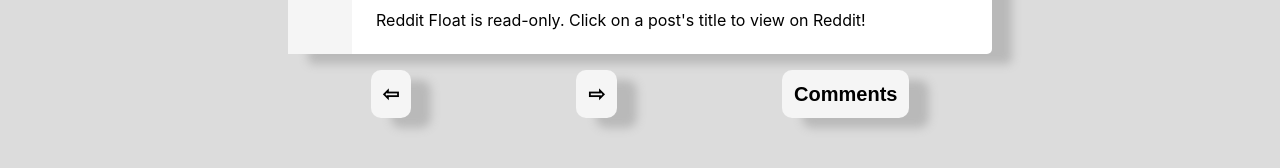
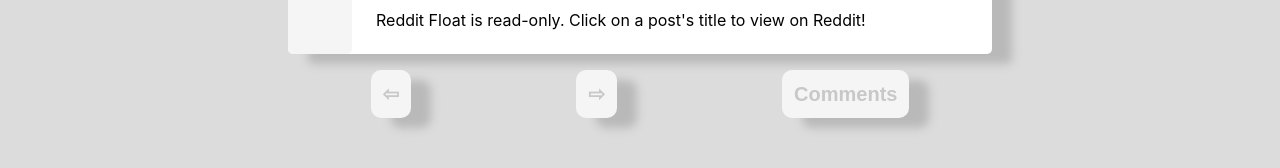
Before and after one commit to carokrny/reddit_float, a React (Create React App) app: page / in a window 1280 px wide. Shown: the part 481-649 px from the top of the page. Built offline with nearby package versions, Linux system fonts and the light colour scheme.

Commit message:
Fix display issues related to border shape and hovering

```diff
--- a/src/components/Buttons/Buttons.css
+++ b/src/components/Buttons/Buttons.css
@@ -24,3 +24,13 @@
 button:hover {
     background-color: rgb(190, 190, 190);
 }
+
+button:disabled,
+button[disabled] {
+    color: rgb(200, 200, 200);
+}
+
+button:disabled:hover,
+button[disabled]:hover{
+    background-color: rgb(245, 245, 245);
+}
--- a/src/components/Post/Post.css
+++ b/src/components/Post/Post.css
@@ -5,6 +5,7 @@
     align-items: flex-start;
     justify-content: center;
     padding: 1rem;
+    border-radius: inherit;
 }
 
 .post {
```
